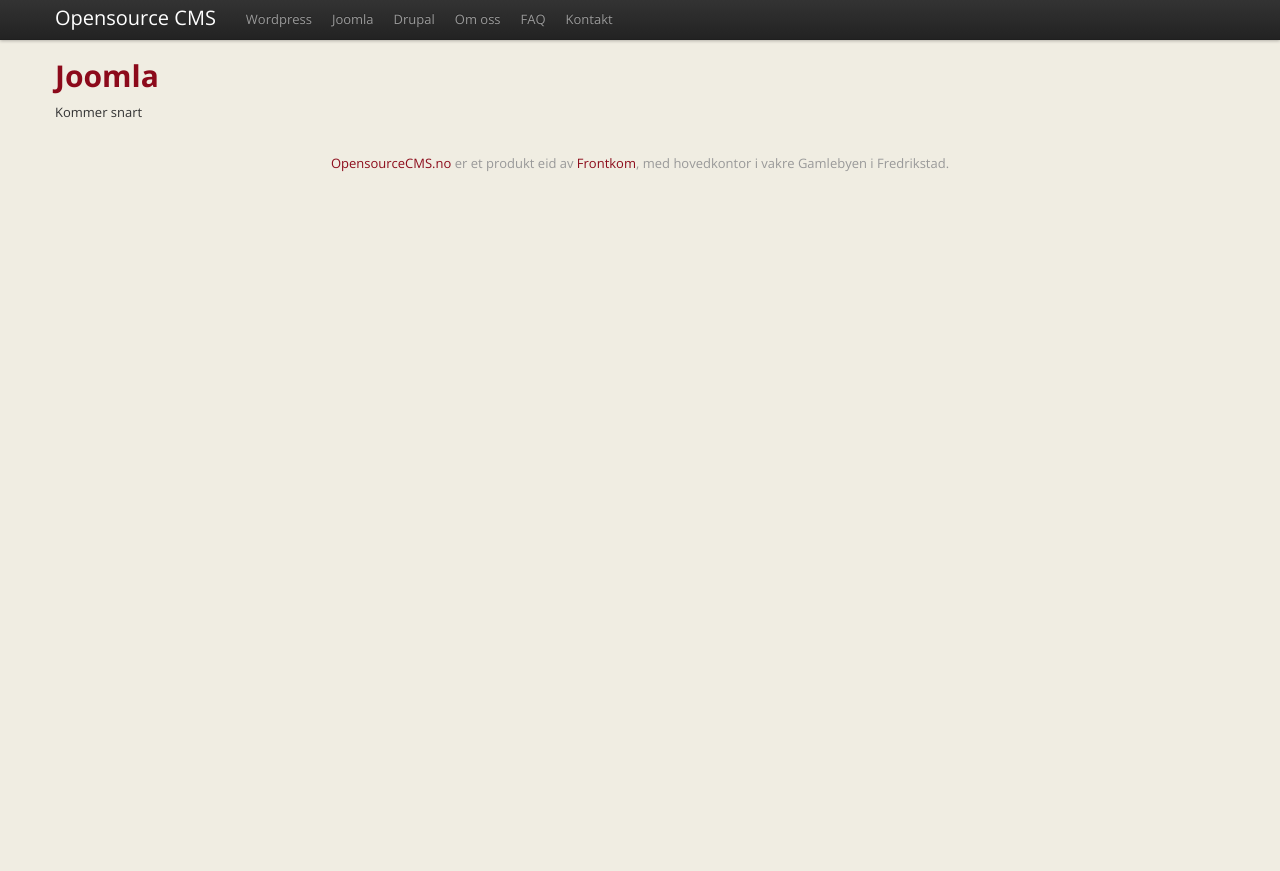
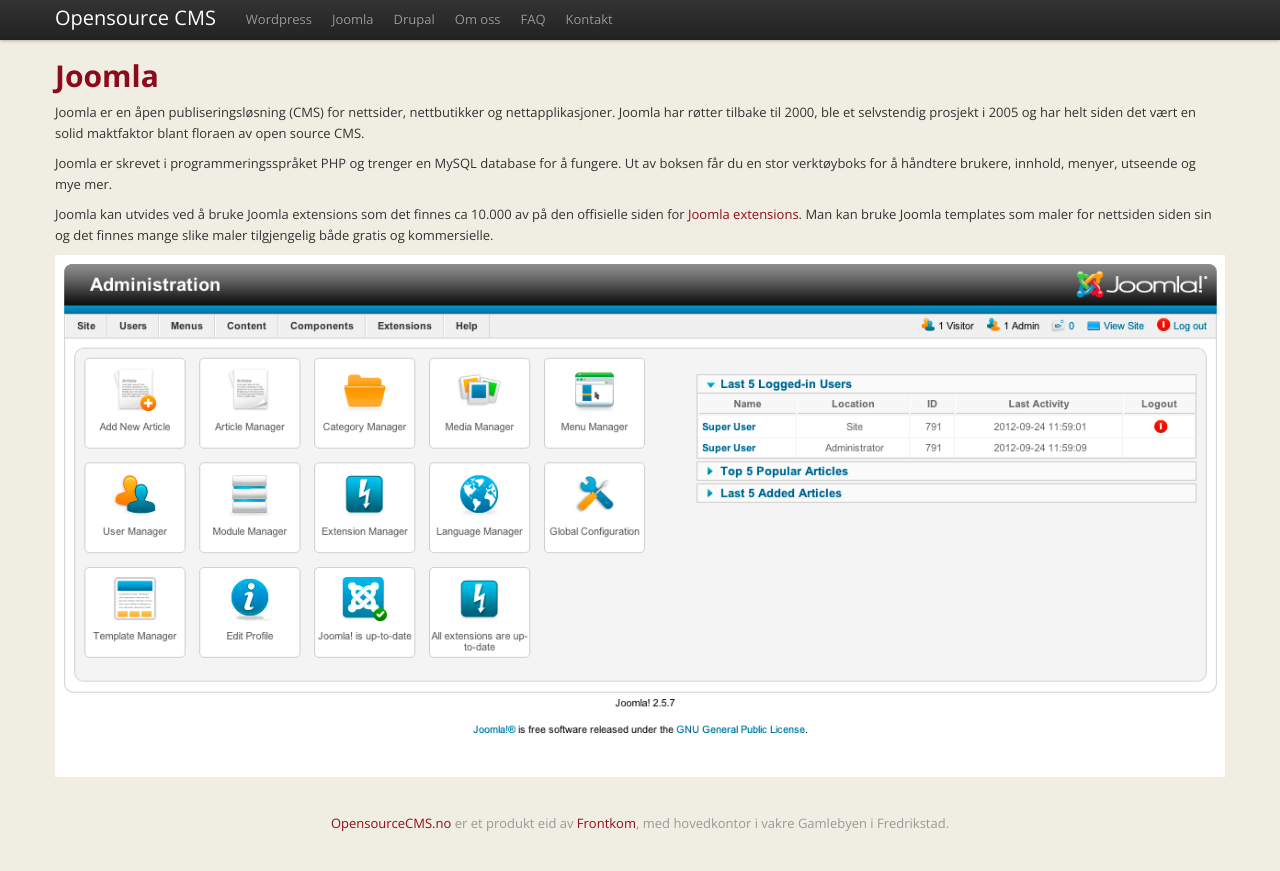
Before and after one commit to front/opensourcecms, a Jekyll site: the page built from _posts/2012-09-21-joomla.md, in a window 1280 px wide. Shown: the top 871 px of the page. Built offline with Jekyll 4.4.1, drawn with Linux system fonts in a browser that asks for light colours; nearby versions of some CDN libraries; comment, search, counter and statistics services are not loaded.

Commit message:
Added screenshot and joomla post draft

```diff
--- a/_posts/2012-09-21-joomla.md
+++ b/_posts/2012-09-21-joomla.md
@@ -5,4 +5,11 @@
 ---
 
 # Joomla
-Kommer snart
+Joomla er en åpen publiseringsløsning (CMS) for nettsider, nettbutikker og nettapplikasjoner. Joomla har røtter tilbake til 2000, ble et selvstendig prosjekt i 2005 og har helt siden det vært en solid maktfaktor blant floraen av open source CMS.
+
+Joomla er skrevet i programmeringsspråket PHP og trenger en MySQL database for å fungere. Ut av boksen får du en stor verktøyboks for å håndtere brukere, innhold, menyer, utseende og mye mer.
+
+Joomla kan utvides ved å bruke Joomla extensions som det finnes ca 10.000 av på den offisielle siden for [Joomla extensions](http://extensions.joomla.org/). Man kan bruke Joomla templates som maler for nettsiden siden sin og det finnes mange slike maler tilgjengelig både gratis og kommersielle.
+
+
+![Joomla skjermbilde](img/joomla-screenshot.png)
```
Also changed, not shown: img/drupal-screenshot.png (added), img/joomla-screenshot.png (added), img/wordpress-screenshot.png (added).
